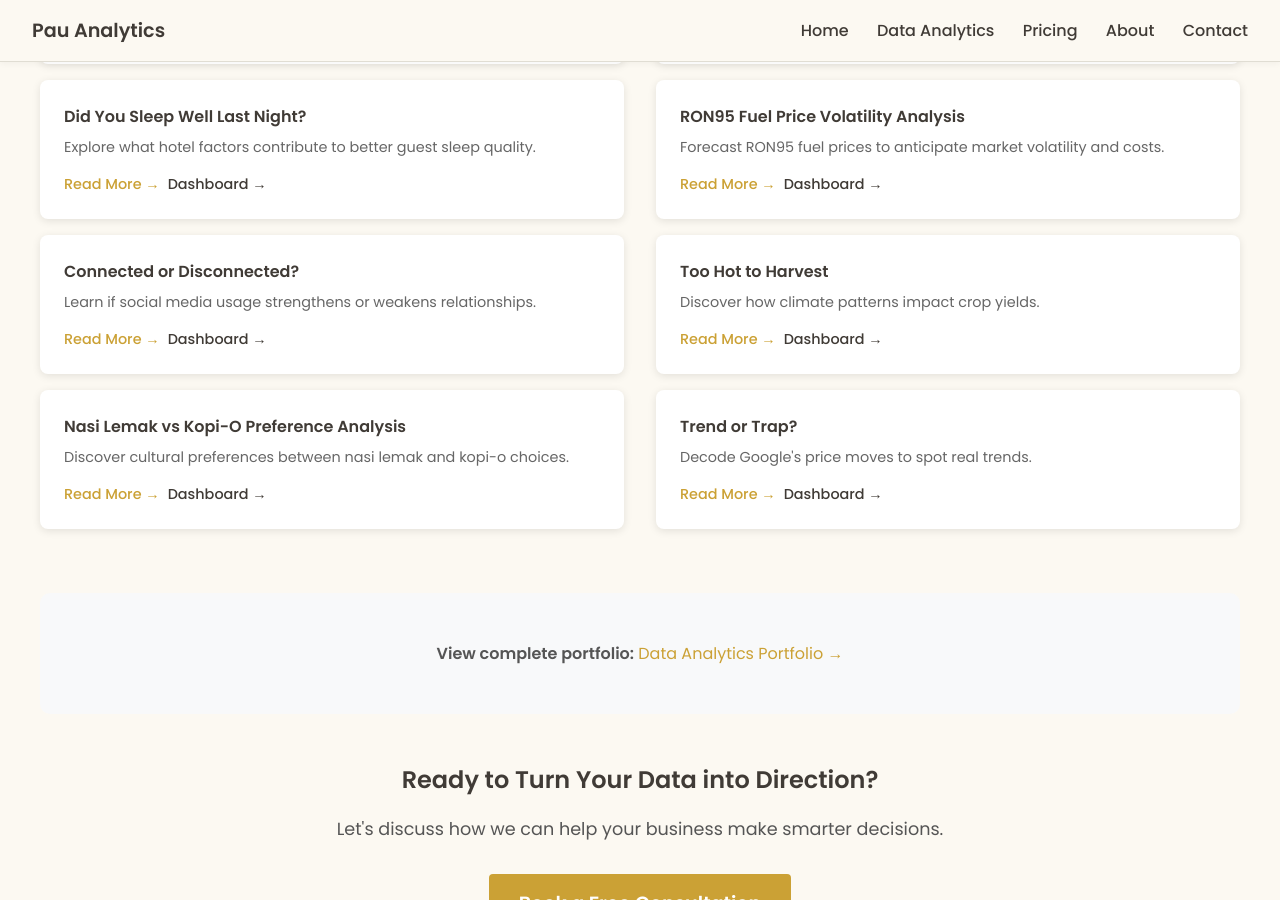
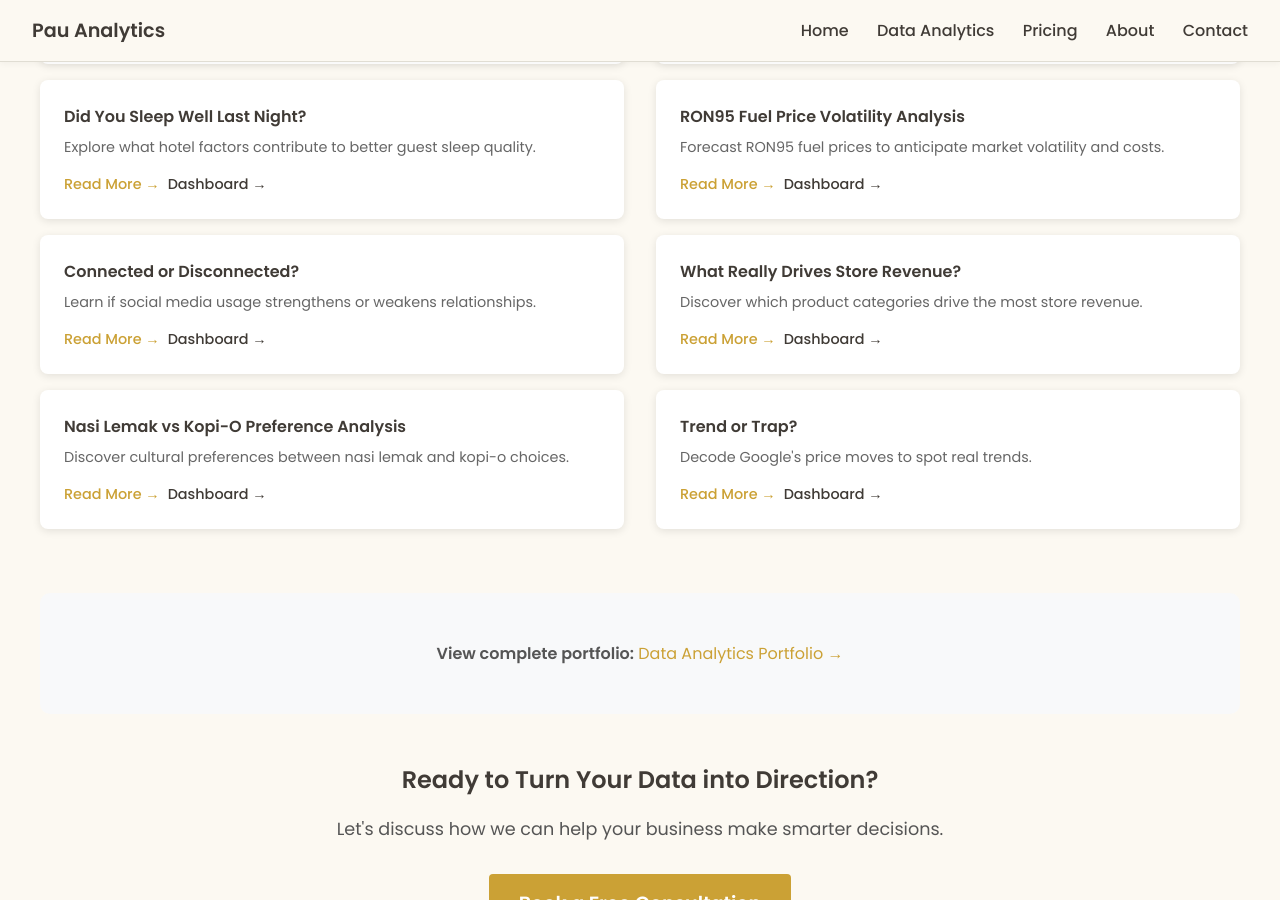
Before and after one commit to lyven81/pinnacles-learning-website, a Jekyll site: the page data-analytics.html, which Jekyll copies as it is, in a window 1280 px wide and 900 px high, scrolled down 1988 px. Built offline with Jekyll 4.4.1, drawn with Linux system fonts in a browser that asks for light colours.

Commit message:
Replace Too Hot to Harvest with What Really Drives Store Revenue
Updated data-analytics.html case study listing:

Old:
- Title: Too Hot to Harvest
- Description: Discover how climate patterns impact crop yields.

New:
- Title: What Really Drives Store Revenue?
- Description: Discover which product categories drive the most store revenue.

Links updated to point to:
- case-study/what-really-drives-store-revenue.html
- dashboard/what-really-drives-store-revenue.html

🤖 Generated with [Claude Code](https://claude.com/claude-code)

Co-Authored-By: Claude <noreply@anthropic.com>

```diff
--- a/data-analytics.html
+++ b/data-analytics.html
@@ -416,11 +416,11 @@
         </div>
 
         <div style="background: white; padding: 1.5rem; border-radius: 8px; margin-bottom: 1rem; box-shadow: 0 2px 8px rgba(0,0,0,0.1);">
-          <h4 style="color: #403B36; margin: 0 0 0.5rem 0;">Too Hot to Harvest</h4>
-          <p style="margin: 0.5rem 0; color: #666; font-size: 0.9rem;">Discover how climate patterns impact crop yields.</p>
+          <h4 style="color: #403B36; margin: 0 0 0.5rem 0;">What Really Drives Store Revenue?</h4>
+          <p style="margin: 0.5rem 0; color: #666; font-size: 0.9rem;">Discover which product categories drive the most store revenue.</p>
           <div style="display: flex; gap: 0.5rem; margin-top: 1rem;">
-            <a href="case-study/too-hot-to-harvest.html" style="color: #CBA135; font-size: 0.9rem; text-decoration: none; font-weight: 500;">Read More →</a>
-            <a href="dashboard/too-hot-to-harvest.html" style="color: #403B36; font-size: 0.9rem; text-decoration: none; font-weight: 500;">Dashboard →</a>
+            <a href="case-study/what-really-drives-store-revenue.html" style="color: #CBA135; font-size: 0.9rem; text-decoration: none; font-weight: 500;">Read More →</a>
+            <a href="dashboard/what-really-drives-store-revenue.html" style="color: #403B36; font-size: 0.9rem; text-decoration: none; font-weight: 500;">Dashboard →</a>
           </div>
         </div>
 
```
